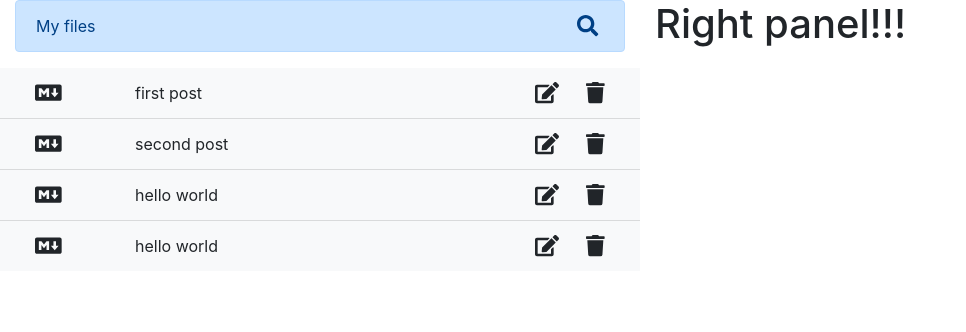
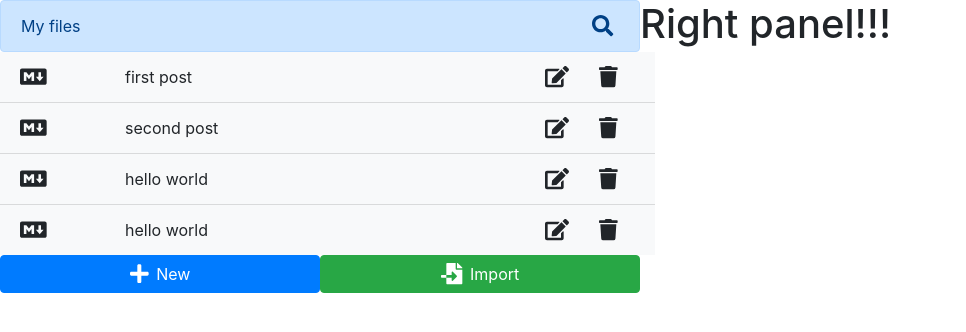
Before and after one commit to cutePanda123/cloud-markdown-editor, a React (Create React App) app: page / in a window 1280 px wide. Shown: the top 332 px of the page, without its empty margins (0-966 px from the left). Built offline with nearby package versions, Linux system fonts and the light colour scheme.

Commit message:
added New and Import button to left panel

```diff
--- a/src/App.js
+++ b/src/App.js
@@ -1,24 +1,50 @@
-import './App.css';
-import 'bootstrap/dist/css/bootstrap.min.css';
-import FileSearch from './componments/FileSearch';
-import FileList from './componments/FileList';
-import defaultFiles from './data/defaultFiles';
+import "./App.css";
+import "bootstrap/dist/css/bootstrap.min.css";
+import FileSearch from "./componments/FileSearch";
+import FileList from "./componments/FileList";
+import defaultFiles from "./data/defaultFiles";
+import { faPlus, faFileImport } from "@fortawesome/free-solid-svg-icons";
+import BottomBtn from "./componments/BottomBtn";
 
 function App() {
   return (
-    <div className="App container-fluid">
-      <div className="row">
+    <div className="App container-fluid px-0">
+      <div className="row no-gutters">
         <div className="col-6 left-panel">
           <FileSearch
-            title={'My files'}
-            onFileSearch={(value) => {console.log(value)}}
+            title={"My files"}
+            onFileSearch={(value) => {
+              console.log(value);
+            }}
           />
           <FileList
             files={defaultFiles}
-            onFileClick={(id) => {console.log('file click:' + id)}}
-            onFileDelete={(id) => {console.log('delete: ' + id)}}
-            onSaveEdit={(id, input) => {console.log('save: ' + id + ", " + input)}}
+            onFileClick={(id) => {
+              console.log("file click:" + id);
+            }}
+            onFileDelete={(id) => {
+              console.log("delete: " + id);
+            }}
+            onSaveEdit={(id, input) => {
+              console.log("save: " + id + ", " + input);
+            }}
           />
+          <div className="row no-gutters">
+            <div className="col-6">
+              <BottomBtn
+                text="New"
+                colorClassName="btn-primary"
+                iconName={faPlus}
+              />
+            </div>
+            <div className="col-6">
+              <BottomBtn
+                text="Import"
+                colorClassName="btn-success"
+                iconName={faFileImport}
+              />
+            </div>
+          </div>
         </div>
         <div className="col-6 right-panel">
           <h1>Right panel!!!</h1>
@@ -26,8 +52,6 @@ function App() {
       </div>
     </div>
   );
-};
-
-
+}
 
 export default App;
--- /dev/null
+++ b/src/componments/BottomBtn.js
@@ -0,0 +1,23 @@
+import React from "react";
+import PropTypes from "prop-types";
+import { FontAwesomeIcon } from "@fortawesome/react-fontawesome";
+
+const BottomBtn = ({ text, colorClassName, iconName, onBtnClick }) => (
+  <button type="button" className={`btn btn-block no-border ${colorClassName}`}>
+    <FontAwesomeIcon className="mr-2" size="lg" icon={iconName} />
+    {text}
+  </button>
+);
+
+BottomBtn.propTypes = {
+  text: PropTypes.string,
+  colorClassName: PropTypes.string,
+  iconName: PropTypes.string.isRequired,
+  onBtnClick: PropTypes.func.isRequired,
+};
+
+BottomBtn.defaultProps = {
+  text: "empty button",
+};
+
+export default BottomBtn;
--- a/src/componments/FileSearch.js
+++ b/src/componments/FileSearch.js
@@ -36,7 +36,7 @@ const FileSearch = ({ title, onFileSearch }) => {
   }, [isInputActive]);
 
   return (
-    <div className="alert alert-primary d-flex justify-content-between align-items-center">
+    <div className="alert alert-primary d-flex justify-content-between align-items-center mb-0">
       {!isInputActive && (
         <>
           <span>{title}</span>
```
